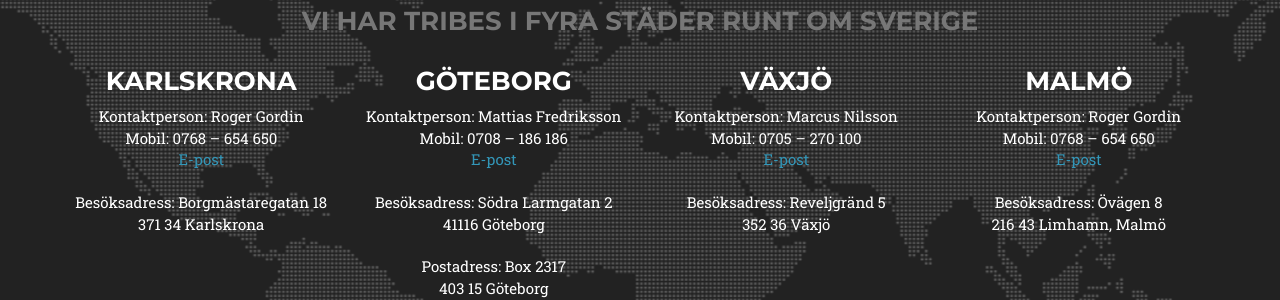
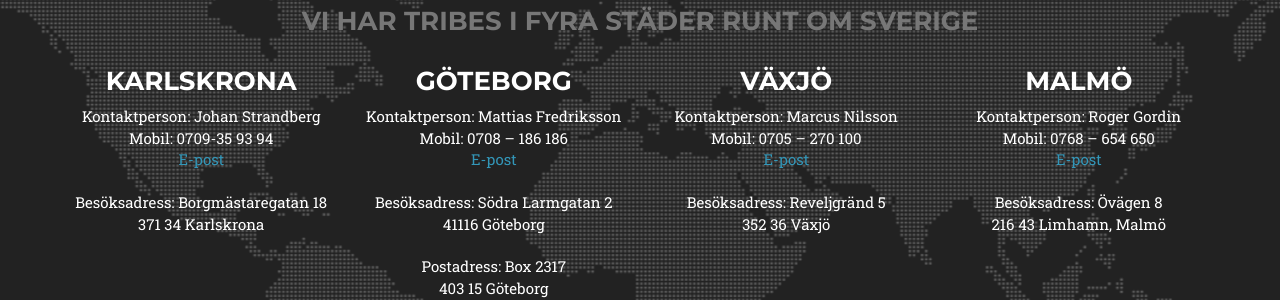
Before and after one commit to contribe/contribe, a Jekyll site: the page built from index.html, in a window 1280 px wide and 900 px high, scrolled down 6689 px. Shown: the part 250-550 px from the top of the window. Built offline with Jekyll 4.4.1, drawn with Linux system fonts in a browser that asks for light colours; nearby versions of some CDN libraries; some web fonts are replaced.

Commit message:
added Johan as Karlskrona contact

```diff
--- a/_includes/contact.html
+++ b/_includes/contact.html
@@ -8,9 +8,9 @@
             </div>
             <div class="col-md-3 col-sm-6 section-heading">
                 <h3 class="section-heading">Karlskrona</h3>
-                Kontaktperson: Roger Gordin<br>
-                Mobil: 0768 – 654 650<br>
-                <a href="mailto:roger.gordin@contribe.se">E-post</a>
+                Kontaktperson: Johan Strandberg<br>
+                Mobil: 0709-35 93 94<br>
+                <a href="mailto:johan.strandberg@contribe.se">E-post</a>
                 <br>
                 <br>
                 <address>
```
